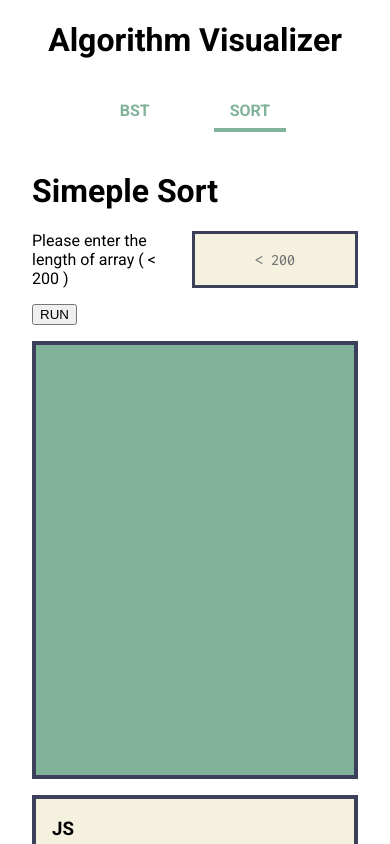
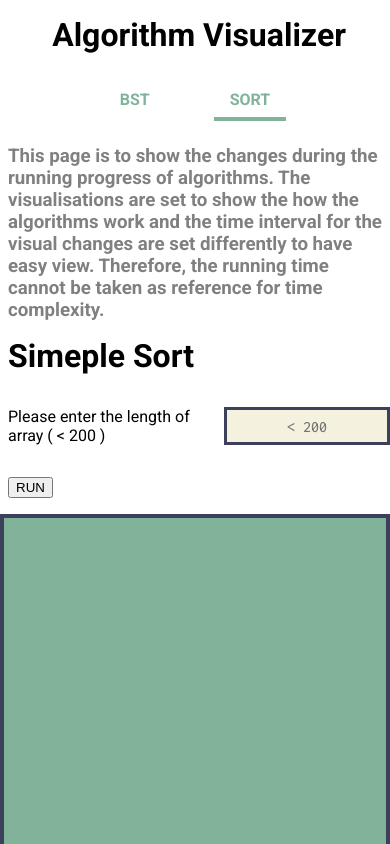
Before and after one commit to AidenKwong/algo, a React (Create React App) app: page /sort in a window 390 px wide. Shown: the top 844 px of the page. Built offline with nearby package versions, Linux system fonts and the light colour scheme.

Commit message:
fix bubble sort and responsive layout

```diff
--- a/src/App.scss
+++ b/src/App.scss
@@ -13,6 +13,7 @@ input {
   font-family: "Inconsolata", monospace;
   font-size: 1rem;
   background-color: $lightBrown;
+  height: 2rem;
 }
 
 .pageNav {
@@ -22,6 +23,20 @@ input {
   gap: 2rem;
 }
 
-.vizMain {
-  margin: 2rem;
+.page {
+  padding: 2rem;
 }
+
+@media only screen and (max-width: 600px) {
+  .page {
+    padding: 0;
+  }
+
+  h1,
+  h3,
+  p,
+  button,
+  input {
+    margin: 1rem 0 1rem 0.5rem;
+  }
+}
--- a/src/components/sort/SortVizMain.js
+++ b/src/components/sort/SortVizMain.js
@@ -16,10 +16,16 @@ const SortVizMain = ({
     <div className="vizMain">
       <h1>{title}</h1>
       <form onSubmit={handleRun}>
-        <div style={{ display: "flex", gap: "1rem" }}>
-          <span style={{ fontSize: "1rem" }}>
+        <div
+          style={{
+            display: "flex",
+            alignItems: "center",
+            gap: "1rem",
+          }}
+        >
+          <p style={{ fontSize: "1rem" }}>
             {instruction + ` ( < ${maxLength} )`}
-          </span>
+          </p>
           <input
             onChange={handleOnChange}
             placeholder={`< ${maxLength}`}
@@ -28,12 +34,7 @@ const SortVizMain = ({
         </div>
 
         <div>
-          <button
-            style={{ margin: "1rem 0" }}
-            disabled={running | (number > maxLength)}
-          >
-            RUN
-          </button>
+          <button disabled={running | (number > maxLength)}>RUN</button>
         </div>
       </form>
       <div style={{ display: "flex", gap: "1rem", flexWrap: "wrap" }}>
--- a/src/components/sort/bubble_sort/BubbleSortViz.js
+++ b/src/components/sort/bubble_sort/BubbleSortViz.js
@@ -2,17 +2,19 @@ import React, { useState } from "react";
 import SortVizMain from "../SortVizMain";
 
 const code = `const bubbleSort = (array) => {
-  for (var i = array.length; i >= 0; i--) {
-    for (var j = array.length; j >= 0; j--) {
-      if (array[i] > array[j - 1]) {
-        var tmp = array[i];
-        array[i] = array[j - 1];
-        array[j - 1] = tmp;
-
-      }
-    }
-  }
-  return array;
+	var swapped = true;
+	do {
+		swapped = false;
+		for (var j = 0; j < array.length; j++) {
+			if (array[j] > array[j + 1]) {
+				var temp = array[j];
+				array[j] = array[j + 1];
+				array[j + 1] = temp;
+				swapped = true;
+			}
+		}
+	} while (swapped);
+	return array;
 };
 `;
 
@@ -40,21 +42,25 @@ const BubbleSortViz = () => {
 
     const sortedArr = [...array];
     const send = async () => {
-      for (var i = n; i >= 0; i--) {
-        for (var j = n; j >= 0; j--) {
-          if (sortedArr[i] > sortedArr[j - 1]) {
-            var tmp = sortedArr[i];
-            sortedArr[i] = sortedArr[j - 1];
-            sortedArr[j - 1] = tmp;
-            setOutput([...sortedArr]);
-            await timer();
+      var swapped = true;
+      do {
+        swapped = false;
+        for (var i = n; i >= 0; i--) {
+          if (sortedArr[i] > sortedArr[i + 1]) {
+            var temp = sortedArr[i];
+            sortedArr[i] = sortedArr[i + 1];
+            sortedArr[i + 1] = temp;
+            swapped = true;
           }
+          setOutput([...sortedArr]);
+          await timer(1);
         }
-      }
+      } while (swapped);
 
-      return setRunning(false);
+      setRunning(false);
     };
     send();
+    setOutput([...sortedArr]);
   };
 
   return (
--- a/src/components/sort/selection_sort/SelectionSortViz.js
+++ b/src/components/sort/selection_sort/SelectionSortViz.js
@@ -49,6 +49,8 @@ const SelectionSortViz = () => {
         for (var j = i + 1; j < n; j++) {
           if (sortedArr[j] < sortedArr[min]) {
             min = j;
+            setOutput([...sortedArr]);
+            await timer(10);
           }
         }
 
@@ -56,8 +58,6 @@ const SelectionSortViz = () => {
           var tmp = sortedArr[i];
           sortedArr[i] = sortedArr[min];
           sortedArr[min] = tmp;
-          setOutput([...sortedArr]);
-          await timer(10);
         }
       }
       return setRunning(false);
--- a/src/pages/SortPage.js
+++ b/src/pages/SortPage.js
@@ -13,7 +13,14 @@ import {
 
 const SortPage = () => {
   return (
-    <>
+    <div className="page">
+      <h3 style={{ maxWidth: "960px", color: "gray" }}>
+        This page is to show the changes during the running progress of
+        algorithms. The visualisations are set to show the how the algorithms
+        work and the time interval for the visual changes are set differently to
+        have easy view. Therefore, the running time cannot be taken as reference
+        for time complexity.
+      </h3>
       <SimpleSortViz />
       <SelectionSortViz />
       <BubbleSortViz />
@@ -22,7 +29,7 @@ const SortPage = () => {
       <QuickSortViz />
       <HeapSortViz />
       <TimSortViz />
-    </>
+    </div>
   );
 };
 
```
